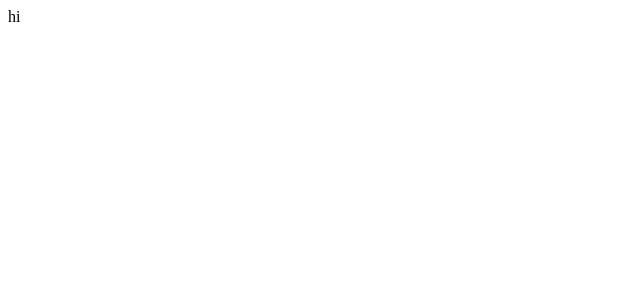
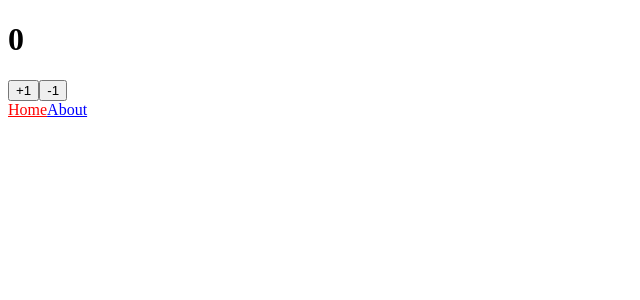
Before and after one commit to 2-seungjin/nextJSTest, a Next.js app: page / in a window 1280 px wide. Shown: the top 300 px of the page, without its empty margins (0-640 px from the left). Built offline with nearby package versions, Linux system fonts and the light colour scheme.

Commit message:
useRouter로 현제 url에 따라 Link테크 color 변경

```diff
--- /dev/null
+++ b/components/NavBar.js
@@ -0,0 +1,15 @@
+import Link from 'next/link'
+import {useRouter} from 'next/router'
+export default function NavBar() {
+  const router = useRouter();
+  return(
+    <nav>
+      <Link href="/">
+        <a style={{color: router.pathname === '/' ? 'red' : 'blue'}}>Home</a>
+      </Link>
+      <Link href="/about">
+        <a style={{color: router.pathname === '/about' ? 'red' : 'blue'}}>About</a>
+      </Link>
+    </nav>
+  )
+}
--- a/package.json
+++ b/package.json
@@ -15,6 +15,7 @@
   },
   "devDependencies": {
     "eslint": "8.9.0",
+    "eslint-config-airbnb": "^19.0.4",
     "eslint-config-next": "12.1.0"
   }
 }
--- a/pages/index.js
+++ b/pages/index.js
@@ -1,3 +1,14 @@
+import {useState} from 'react'
+import NavBar from '../components/NavBar'
+
 export default function Home() {
-  return 'hi'
+  const [number, setNumber] = useState(0);
+  return (
+    <div>
+      <h1>{number}</h1>
+      <button onClick={() => setNumber(number +1)}>+1</button>
+      <button onClick={() => setNumber(number -1)}>-1</button>
+      <NavBar />
+    </div>
+  )
 }
--- /dev/null
+++ b/pages/login.js
@@ -0,0 +1,3 @@
+export default function LoginForm(){
+  return 'login';
+}
```
Also changed, not shown: pages/about.js (+7 -1 lines), .eslintrc.json, 2 other files (tests, documents, lock files or other folders).
